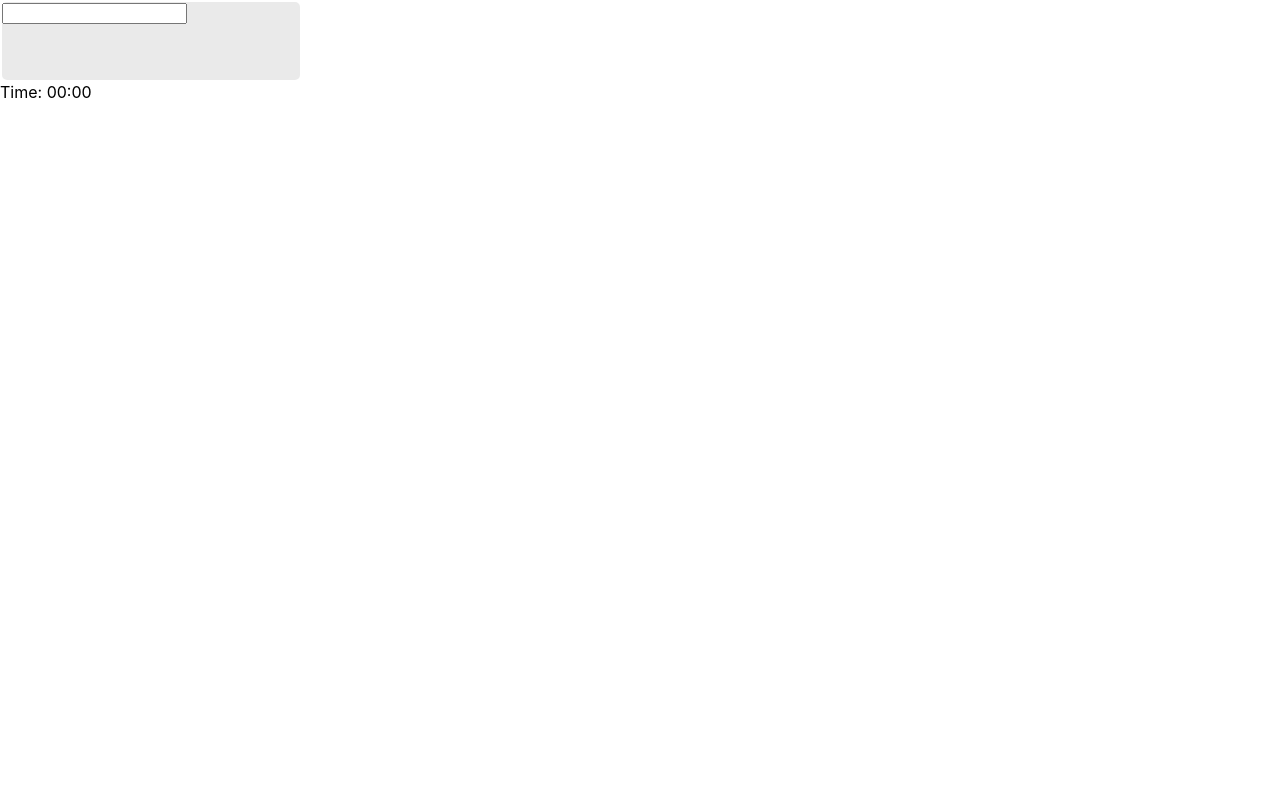
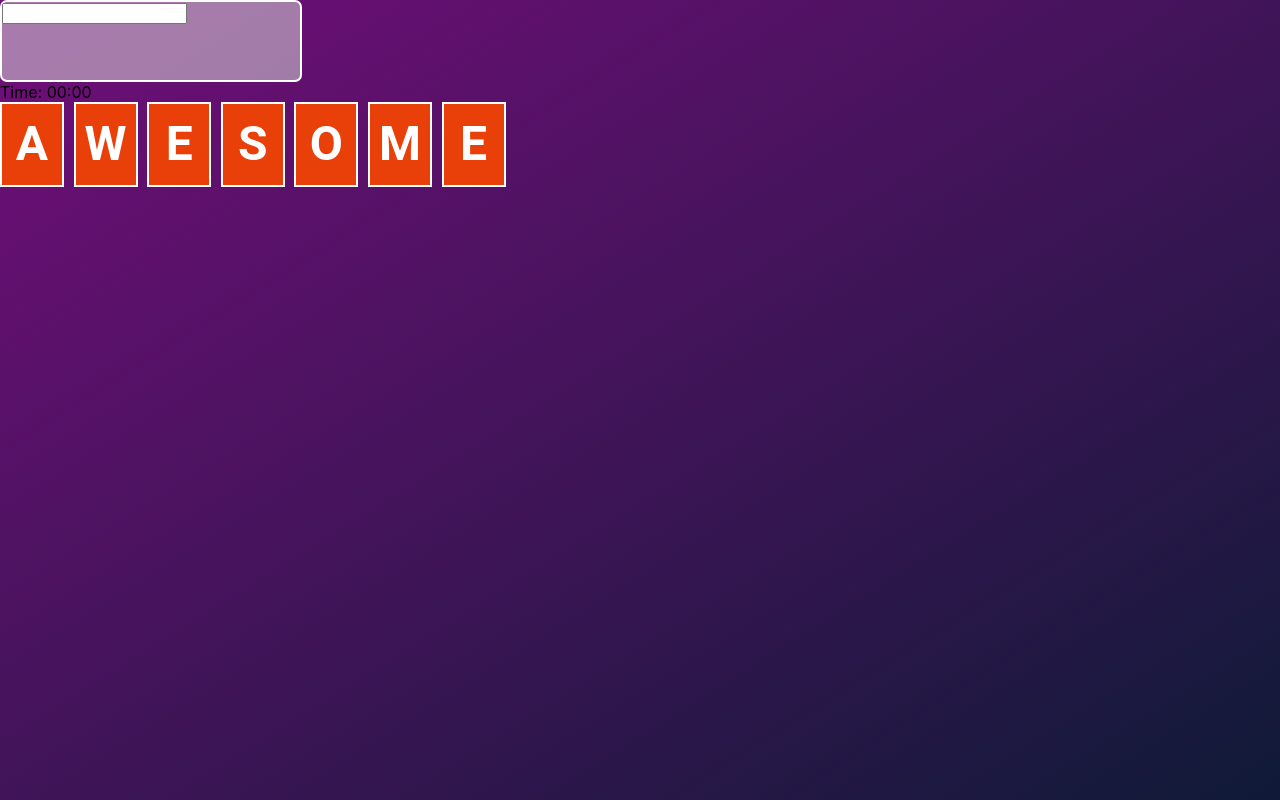
Before and after one commit to AnnaFYZ/guessing-word-game, a React (Create React App) app in the folder front-end/: page / in a window 1280 px wide. Built offline with nearby package versions, Linux system fonts and the light colour scheme.

Commit message:
card component done
for now the component reusable but no logic for states

```diff
--- a/front-end/package.json
+++ b/front-end/package.json
@@ -3,11 +3,16 @@
   "version": "0.1.0",
   "private": true,
   "dependencies": {
+    "@emotion/react": "^11.11.3",
+    "@emotion/styled": "^11.11.0",
+    "@mui/icons-material": "^5.15.4",
+    "@mui/material": "^5.15.4",
     "@testing-library/jest-dom": "^5.17.0",
     "@testing-library/react": "^13.4.0",
     "@testing-library/user-event": "^13.5.0",
     "react": "^18.2.0",
     "react-dom": "^18.2.0",
+    "react-native-linear-gradient": "^2.8.3",
     "react-scripts": "5.0.1",
     "web-vitals": "^2.1.4"
   },
--- a/front-end/src/App.js
+++ b/front-end/src/App.js
@@ -1,14 +1,28 @@
 import './App.css';
 import Timer from './components/timer';
 import Input from './components/input-component';
+import Card from './components/card';
+import { Box } from '@mui/system';
+import { useState } from "react";
+
 
 function App() {
+  //the states for letterState (pending, guessed, wrong)
+  const [letterState, setLetterState] = useState("wrong");
+
   return (
     <div className="App">
-      <Input />
-      <Timer />
+      <Box sx={{
+        width: "100%", height: "100vh", backgroundImage: 'linear-gradient(to bottom right, #720E7A, #0F1A37)'
+      }}>
+
+        <Input />
+        <Timer />
+        <Card letterState={letterState} />
+      </Box>
     </div>
   );
 }
 
+
 export default App;
--- /dev/null
+++ b/front-end/src/components/card.js
@@ -0,0 +1,65 @@
+import { Grid, Typography, Box } from "@mui/material";
+import { useState } from "react";
+
+const randomWord = ["A", "W", "E", "S", "O", "M", "E"];
+
+const Card = ({ letterState }) => {
+    //the states for letterState (pending, guessed, wrong)
+
+    return (
+        <div style={{ display: "flex", flexDirection: 'row' }}>
+            {randomWord.map((letter, key) => (
+                <Grid
+                    container
+                    alignItems="flex-end"
+                    key={key}
+                    sx={{
+                        width: "4rem",
+                        height: "5.3rem",
+                        marginRight: "0.6rem",
+                    }}
+                >
+                    <Grid
+                        item
+                        sx={{
+                            width: "4rem",
+                            height: "5.3rem",
+                            backgroundImage:
+                                letterState === "pending" &&
+                                'linear-gradient(to bottom, rgba(217, 217, 217, 0), rgba(217, 217, 217, 0.8))',
+                            backgroundColor: letterState === "guessed" ? "#77A100" : letterState === "wrong" ? "#E9400A" : undefined,
+                            border: letterState === "guessed" ? "solid white 2px" : letterState === "wrong" ? "solid white 2px" : "none",
+
+                        }}
+                    >
+                        {(letterState === "guessed" || letterState === "wrong") &&
+                            (<Box sx={{
+                                width: "100%",
+                                height: "100%",
+                                color: "white",
+                                display: "flex",
+                                justifyContent: "center",
+                                alignItems: "center"
+                            }}>
+                                <Typography variant="h3" fontWeight="600">{letter}</Typography>
+                            </Box>
+                            )}
+                    </Grid>
+                    {letterState === "pending" && (
+                        <Grid
+                            item
+                            sx={{
+                                position: "absolute",
+                                width: "4rem",
+                                height: "0.4rem",
+                                backgroundColor: "white",
+                            }}
+                        />
+                    )}
+                </Grid>
+            ))}
+        </div>
+    );
+};
+
+export default Card;
```
Also changed, not shown: front-end/src/App.css (indentation only), 1 other file (tests, documents, lock files or other folders).
